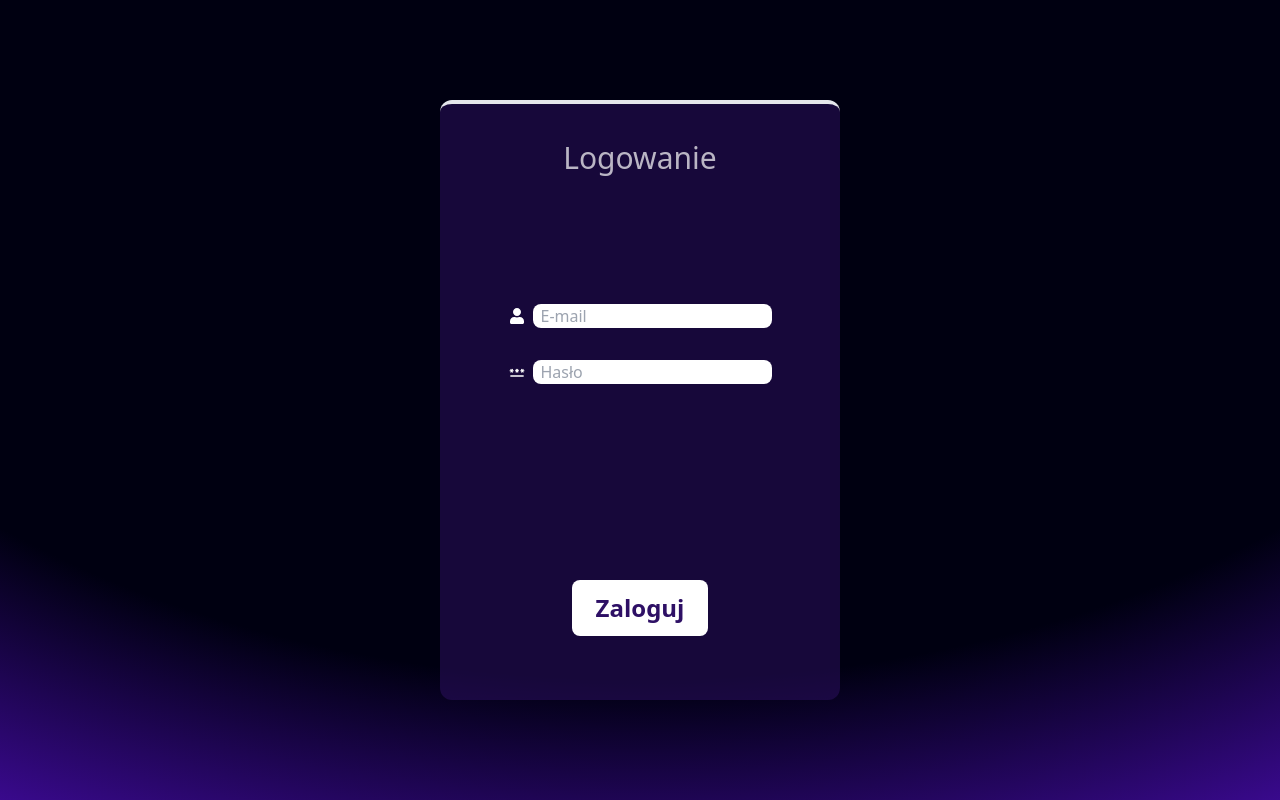
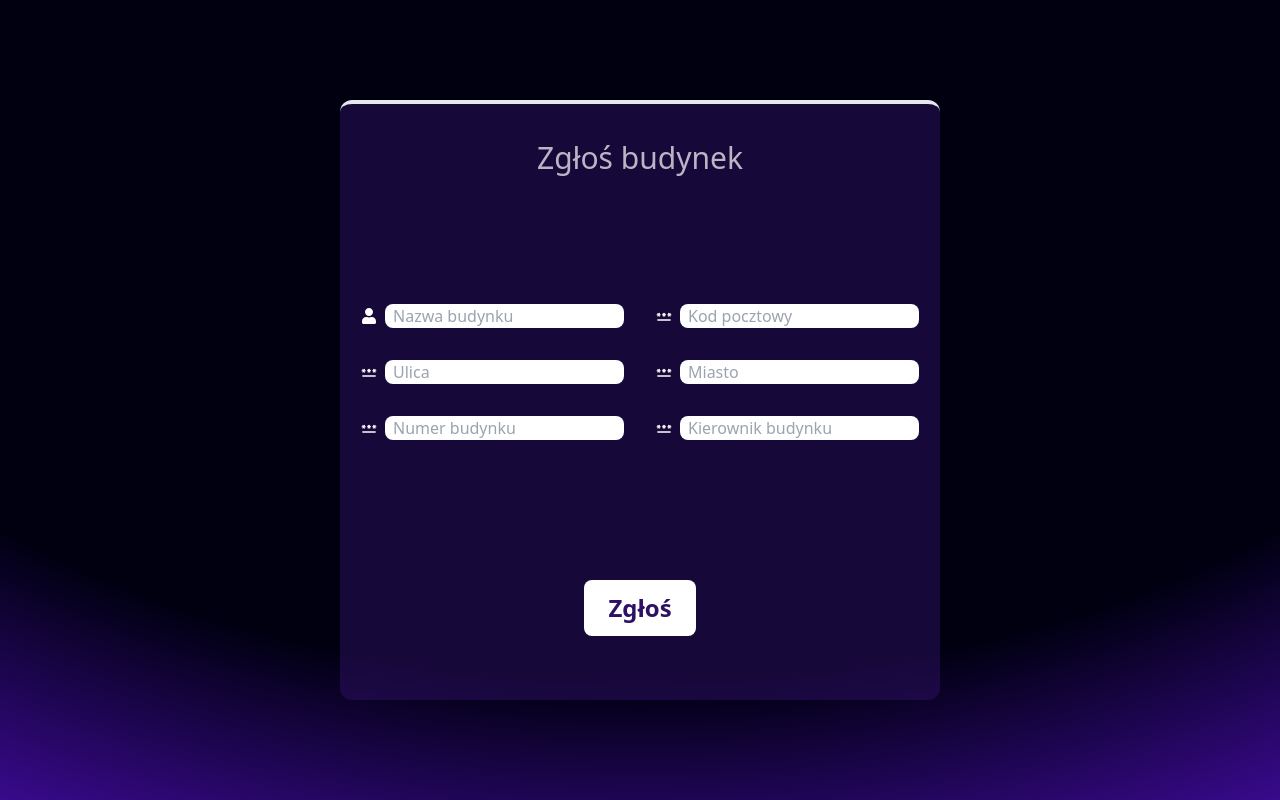
Before and after one commit to kamil-cichecki/Django, a Next.js app in the folder dormify-frontend/: page /rejestracja in a window 1280 px wide. Built offline with nearby package versions, Linux system fonts and the light colour scheme.

Commit message:
Formularz zgłoszeniowy

```diff
--- /dev/null
+++ b/dormify-frontend/app/rejestracja/page.js
@@ -0,0 +1,134 @@
+'use client';
+import React from 'react';
+import { useState } from 'react';
+import { FaUser } from 'react-icons/fa';
+import { MdOutlinePassword } from 'react-icons/md';
+import { loginUser } from '@/lib/auth';
+
+export default function User() {
+  const [name, setName] = useState('');
+  const [street, setStreet] = useState('');
+  const [streetNumber, setStreetNumber] = useState('');
+  const [pCode, setPCode] = useState('');
+  const [city, setCity] = useState('');
+  const [manager, setManager] = useState('');
+  const [error, setError] = useState(null);
+
+  const handleSubmit = async (e) => {
+    e.preventDefault();
+    setError(null);
+
+    try {
+      const data = await loginUser(login, password);
+      localStorage.setItem('access', data.access);
+      localStorage.setItem('refresh', data.refresh);
+      alert('Logged in successfully!');
+    } catch (err) {
+      setError(err.message);
+    }
+  };
+
+  return (
+    <div className="w-full h-screen flex flex-col items-center justify-center text-white">
+      <div className="absolute inset-0 -z-10 h-full w-full items-center px-5 py-24 [background:radial-gradient(125%_125%_at_50%_10%,#001_60%,#61e_100%)]"></div>
+
+      <div className="bg-violet-950 w-[600px] h-[600px] bg-opacity-50 rounded-xl border-t-4 flex flex-col items-center relative">
+        <h1 className="text-3xl mt-9 opacity-70">Zgłoś budynek</h1>
+        <form onSubmit={handleSubmit} className="gap-8 flex flex-row mt-32 ">
+          <div className="flex flex-col gap-8">
+            <div className="flex flex-row justify-between gap-2 items-center">
+              <label>
+                <FaUser />
+              </label>
+              <input
+                type="text"
+                value={name}
+                onChange={(e) => setName(e.target.value)}
+                required
+                className="rounded-lg pl-2 text-black"
+                placeholder="Nazwa budynku"
+              />
+            </div>
+            <div className="flex flex-row justify-between gap-2 items-center">
+              <label>
+                <MdOutlinePassword />
+              </label>
+              <input
+                type="text"
+                value={street}
+                onChange={(e) => setStreet(e.target.value)}
+                required
+                className="rounded-lg pl-2 text-black"
+                placeholder="Ulica"
+              />
+            </div>
+            <div className="flex flex-row justify-between gap-2 items-center">
+              <label>
+                <MdOutlinePassword />
+              </label>
+              <input
+                type="number"
+                value={streetNumber}
+                onChange={(e) => setStreetNumber(e.target.value)}
+                required
+                className="rounded-lg pl-2 text-black"
+                placeholder="Numer budynku"
+                min="0"
+              />
+            </div>
+          </div>
+          <div className="flex flex-col gap-8">
+            <div className="flex flex-row justify-between gap-2 items-center">
+              <label>
+                <MdOutlinePassword />
+              </label>
+              <input
+                type="text"
+                value={pCode}
+                onChange={(e) => setPCode(e.target.value)}
+                required
+                className="rounded-lg pl-2 text-black"
+                placeholder="Kod pocztowy"
+              />
+            </div>
+            <div className="flex flex-row justify-between gap-2 items-center">
+              <label>
+                <MdOutlinePassword />
+              </label>
+              <input
+                type="text"
+                value={city}
+                onChange={(e) => setCity(e.target.value)}
+                required
+                className="rounded-lg pl-2 text-black"
+                placeholder="Miasto"
+              />
+            </div>
+            <div className="flex flex-row justify-between gap-2 items-center">
+              <label>
+                <MdOutlinePassword />
+              </label>
+              <input
+                type="text"
+                value={manager}
+                onChange={(e) => setManager(e.target.value)}
+                required
+                className="rounded-lg pl-2 text-black"
+                placeholder="Kierownik budynku"
+              />
+            </div>
+          </div>
+          {error && <p style={{ color: 'red' }}>{error}</p>}
+          <div className="absolute bottom-0 left-0 w-full flex flex-col items-center mb-16">
+            <button
+              type="submit"
+              className=" items-center text-center bg-white text-violet-950 font-bold py-3 px-6 text-2xl rounded-lg"
+            >
+              Zgłoś
+            </button>
+          </div>
+        </form>
+      </div>
+    </div>
+  );
+}
```
